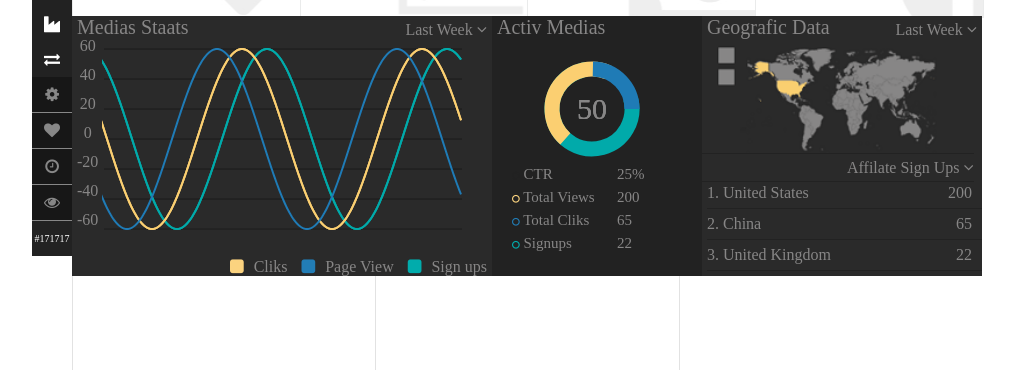
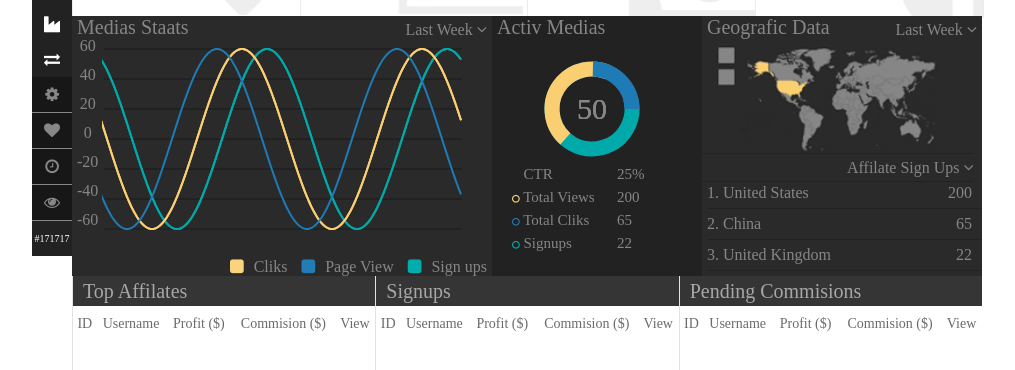
Before and after one commit to shushan907/New-Task, a plain HTML site: page index.html in a window 1280 px wide. Shown: the part 190-560 px from the top of the page, without its empty margins (133-1148 px from the left). Drawn offline with Linux system fonts and the light colour scheme.

Commit message:
add td elements

```diff
--- a/index.html
+++ b/index.html
@@ -104,12 +104,46 @@
                 </div>
             </div>
             <div id='container3'>
-                <div id="item8"></div>
-                <div id="item9"></div>
-                <div id="item10"></div>
+                <div id="item8">
+                    <table id='affTable'>
+                        <caption>Top Affilates</caption>
+                        <tr>
+                            <td>ID</td>
+                            <td>Username</td>
+                            <td>Profit ($)</td>
+                            <td>Commision ($)</td>
+                            <td>View</td>
+                        </tr>
+                    </table>
+                </div>
+                <div id="item9">
+                    <table id="signTable">
+                        <caption>Signups</caption>
+                        <tr>
+                            <td>ID</td>
+                            <td>Username</td>
+                            <td>Profit ($)</td>
+                            <td>Commision ($)</td>
+                            <td>View</td>
+                        </tr>
+                    </table>
+                </div>
+                <div id="item10">
+                    <table id='commisionTable'>
+                        <caption>Pending Commisions</caption>
+                        <tr>
+                            <td>ID</td>
+                            <td>Username</td>
+                            <td>Profit ($)</td>
+                            <td>Commision ($)</td>
+                            <td>View</td>
+                        </tr>
+                    </table>
+                </div>
             </div>
         </div>
     </div>
+
     <div id="tools">
         <ul id="tools_item">
             <li class = 'b'>b</li>
```
Also changed, not shown: javaScript/main.js (+14 -2 lines).
